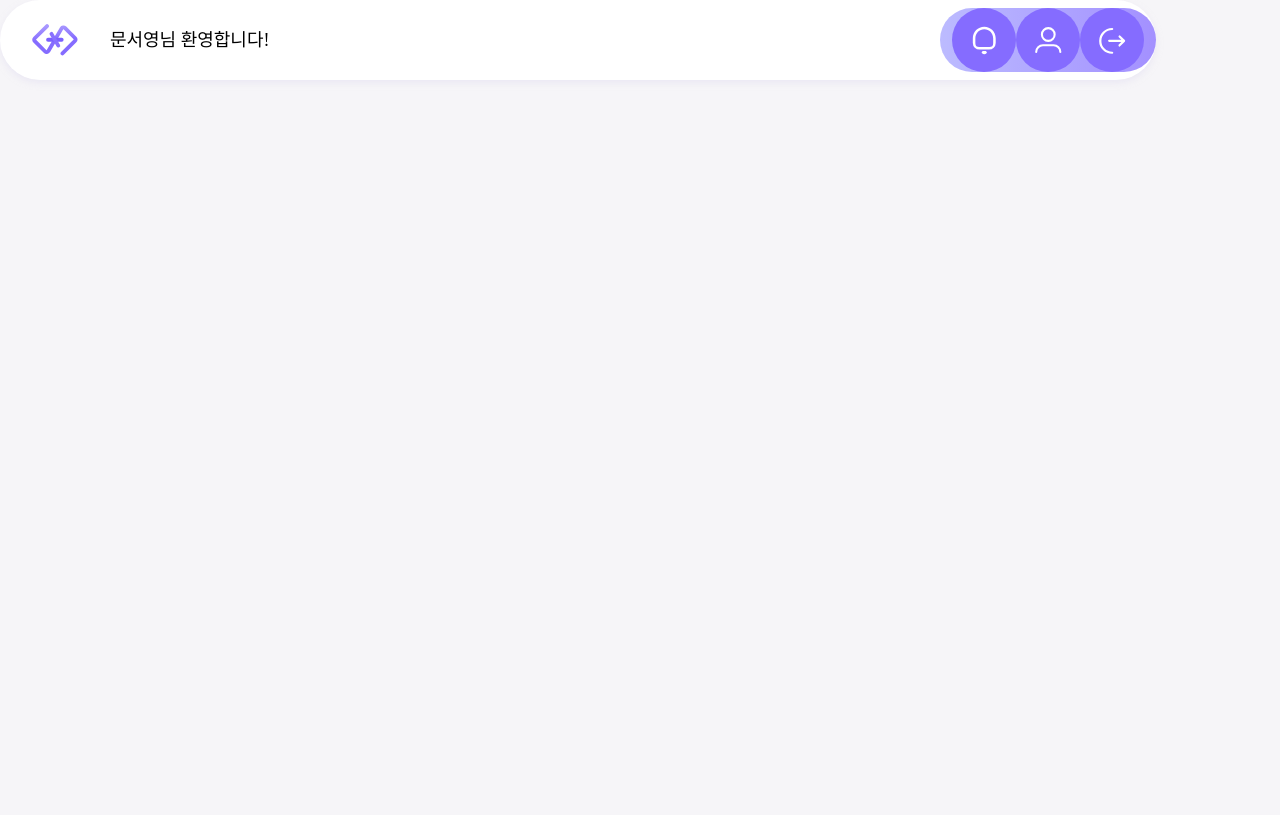
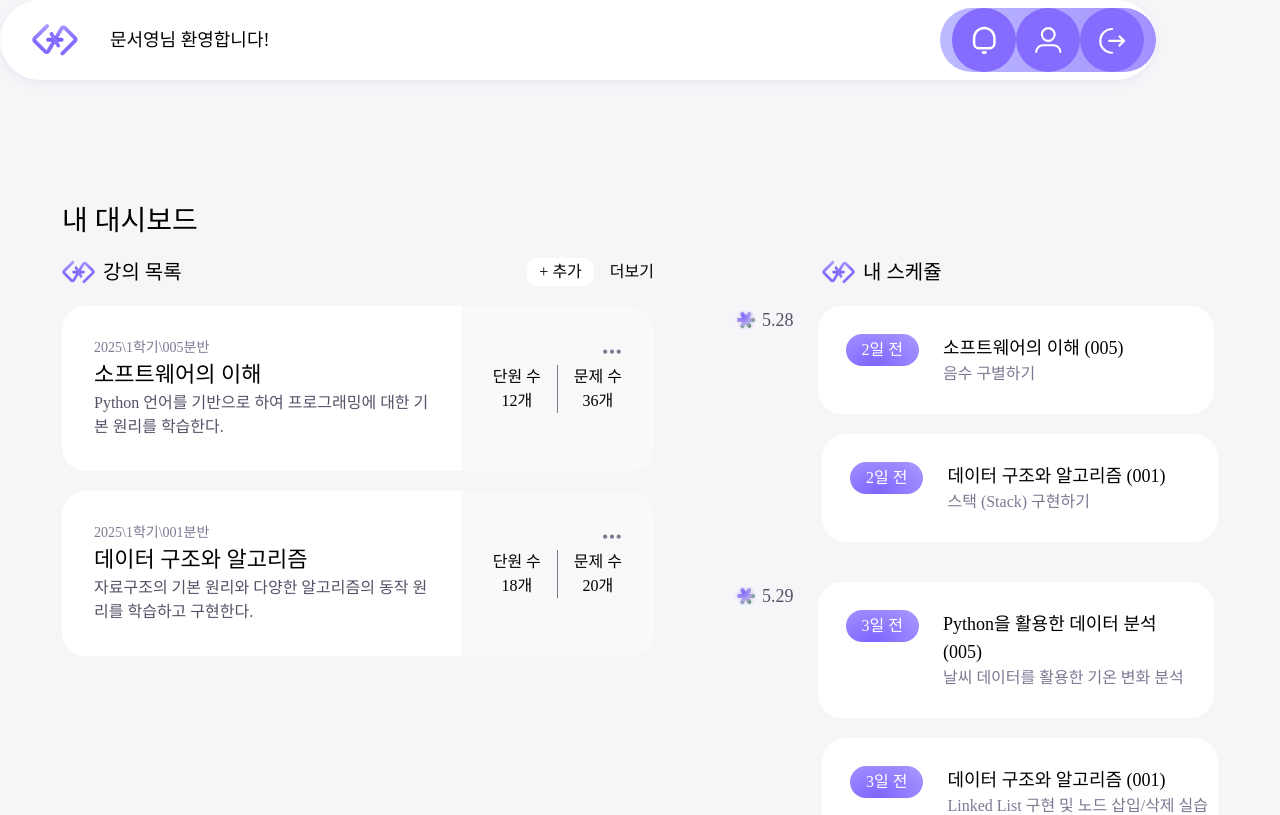
Before and after one commit to 2025-snowCode/snowCode-Client, a React (Vite) app: page /student in a window 1280 px wide. Shown: the top 815 px of the page. Built offline with nearby package versions, Linux system fonts and the light colour scheme; a web font is replaced by a local one.

Commit message:
#3 feat: 학생 페이지route 추가 - 기본 페이지로 대시보드 설정

```diff
--- a/src/App.tsx
+++ b/src/App.tsx
@@ -1,5 +1,6 @@
 import {BrowserRouter, Routes, Route} from 'react-router-dom';
 import Layout from './layout/Layout';
+import Dashboard from './pages/Dashboard';
 
 function App() {
   return (
@@ -13,6 +14,7 @@ function App() {
         {/* 학생 전용 영역 */}
         <Route path='/student' element={<Layout />}>
           {/* 추가 페이지들 */}
+          <Route index element={<Dashboard />} />
         </Route>
 
         {/* 관리자 전용 영역 */}
--- a/src/pages/Dashboard.tsx
+++ b/src/pages/Dashboard.tsx
@@ -1,11 +1,9 @@
 import CourseList from '../components/Dashboard/CourseList';
 import ScheduleList from '../components/Dashboard/ScheduleList';
-import StudentHeader from '../components/Header/StudentHeader';
 
 const Dashboard = () => {
   return (
     <div className='min-h-screen h-full py-10 bg-background flex-col'>
-      <StudentHeader />
       <div className='w-289 mx-auto my-0'>
         <h1 className='text-[28px] pt-10 pb-4'>내 대시보드</h1>
         <div className='flex flex-row justify-between'>
```
